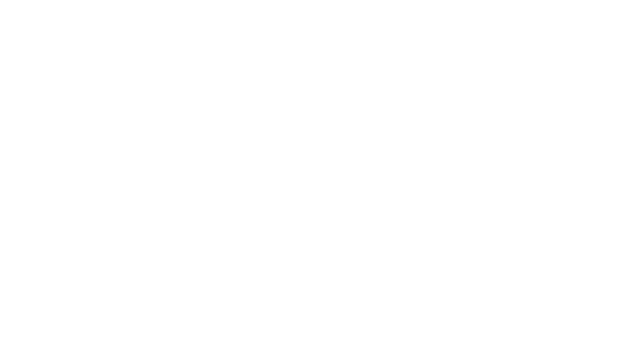
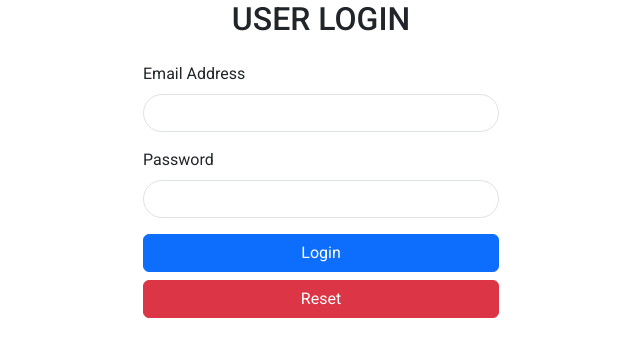
Before and after one commit to r15priyanshu/ExpenseMate-Frontend, an Angular app: page /login in a window 1280 px wide. Before the commit this address led to /. Shown: the top 356 px of the page, without its empty margins (319-959 px from the left). Built offline with nearby package versions, Linux system fonts and the light colour scheme.

Commit message:
Completed Login Form Design With Validations

```diff
--- a/src/app/app.routes.ts
+++ b/src/app/app.routes.ts
@@ -1,7 +1,9 @@
 import { Routes } from '@angular/router';
 import { RegisterComponent } from './pages/register/register.component';
+import { LoginComponent } from './pages/login/login.component';
 
 export const routes: Routes = [
-    { path: '', redirectTo: 'register', pathMatch: 'full' },
+    { path: '', redirectTo: 'login', pathMatch: 'full' },
     { path: 'register', component: RegisterComponent },
+    { path: 'login', component: LoginComponent },
 ];
--- /dev/null
+++ b/src/app/pages/login/login.component.html
@@ -0,0 +1,48 @@
+<div class="container">
+    <div class="row">
+        <div class="col-md-4 offset-md-4">
+            <h2 class="text-center mb-4">USER LOGIN</h2>
+            <form #loginForm="ngForm" (ngSubmit)="handleLogin(loginForm)">
+
+                <div class="mb-3">
+                    <label for="email" class="form-label">Email Address</label>
+                    <input type="text" class="form-control rounded-5" id="email" aria-describedby="email" name="email"
+                        [(ngModel)]="loginData.email" #email="ngModel" required minlength="10"
+                        [class.is-invalid]="email.touched && email.invalid">
+                    @if(email.touched && email.invalid){
+                    <div class="form-text text-danger">
+                        @if(email.hasError('required')){
+                        <div>This is mandatory field !</div>
+                        }
+                        @if(email.hasError('minlength')){
+                        <div>Minimum Length Required : {{email.errors?.['minlength']?.requiredLength }} !</div>
+                        }
+                    </div>
+                    }
+                </div>
+
+                <div class="mb-3">
+                    <label for="password" class="form-label">Password</label>
+                    <input type="password" class="form-control rounded-5" id="password" aria-describedby="password"
+                        name="password" [(ngModel)]="loginData.password" #password="ngModel" required minlength="5"
+                        [class.is-invalid]="password.touched && password.invalid">
+                    @if(password.touched && password.invalid){
+                    <div class="form-text text-danger">
+                        @if(password.hasError('required')){
+                        <div>This is mandatory field !</div>
+                        }
+                        @if(password.hasError('minlength')){
+                        <div>Minimum Length Required : {{password.errors?.['minlength']?.requiredLength }} !</div>
+                        }
+                    </div>
+                    }
+                </div>
+
+                <div class="d-grid gap-2 mt-3">
+                    <button class="btn btn-primary" type="submit">Login</button>
+                    <button class="btn btn-danger" type="button" (click)="handleReset(loginForm)">Reset</button>
+                </div>
+            </form>
+        </div>
+    </div>
+</div>
--- /dev/null
+++ b/src/app/pages/login/login.component.ts
@@ -0,0 +1,33 @@
+import { Component } from '@angular/core';
+import { LoginAndRegisterService } from '../../services/login-and-register.service';
+import { FormsModule, NgForm } from '@angular/forms';
+
+@Component({
+  selector: 'app-login',
+  imports: [FormsModule],
+  templateUrl: './login.component.html',
+  styleUrl: './login.component.scss',
+})
+export class LoginComponent {
+  // Below will be used to store the actual 2 way binded data
+  loginData = {
+    email: '',
+    password: '',
+  };
+
+  // Below will be used to provide initial values to the form again after the reset of form is done
+  loginDataInitialValues = {
+    email: '',
+    password: '',
+  };
+
+  constructor(private loginAndRegisterService: LoginAndRegisterService) {}
+
+  handleLogin(loginForm: NgForm) {
+    console.log(this.loginData);
+  }
+
+  handleReset(loginForm: NgForm) {
+    loginForm.reset(this.loginDataInitialValues);
+  }
+}
```
Also changed, not shown: src/app/pages/login/login.component.scss (added), 1 other file (tests, documents, lock files or other folders).
